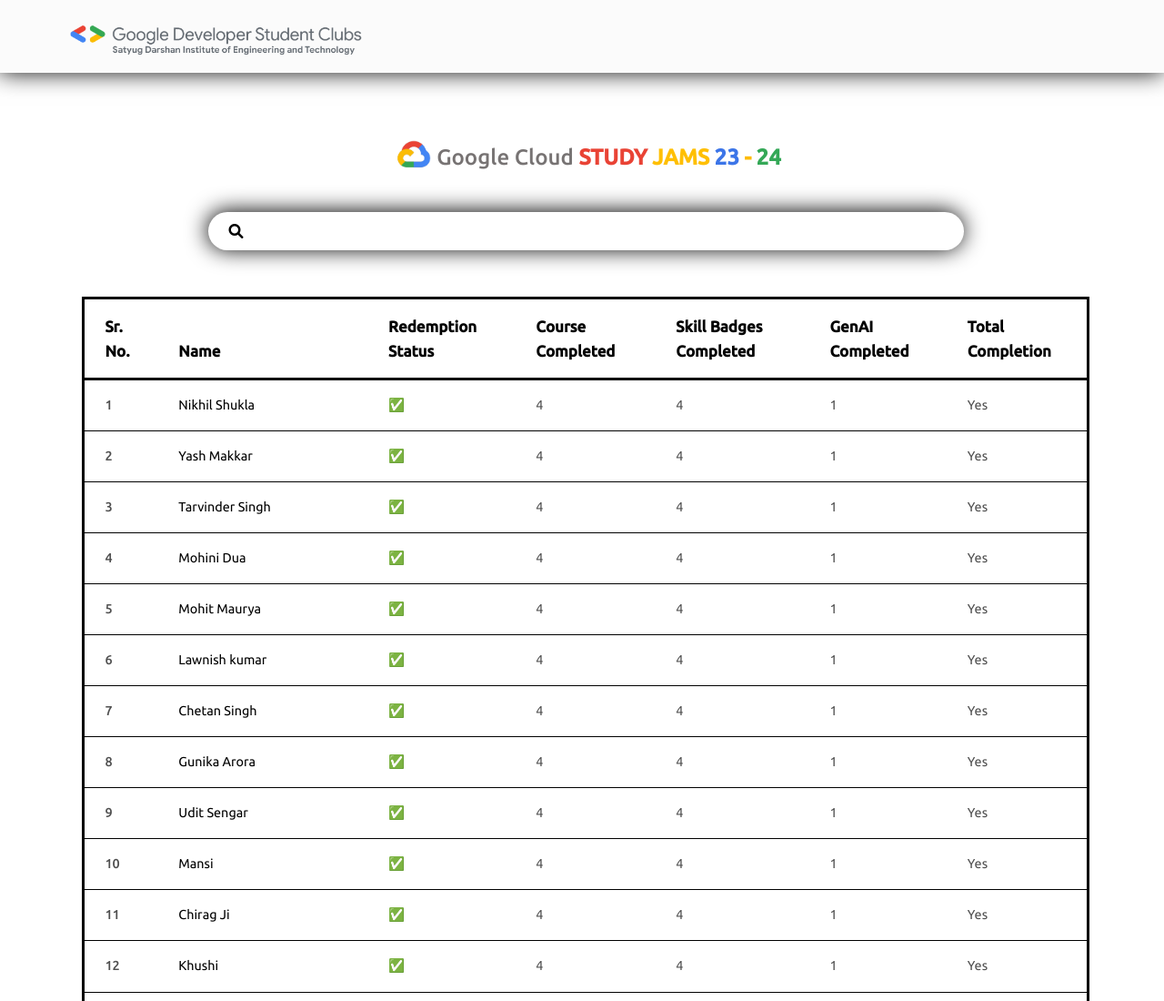
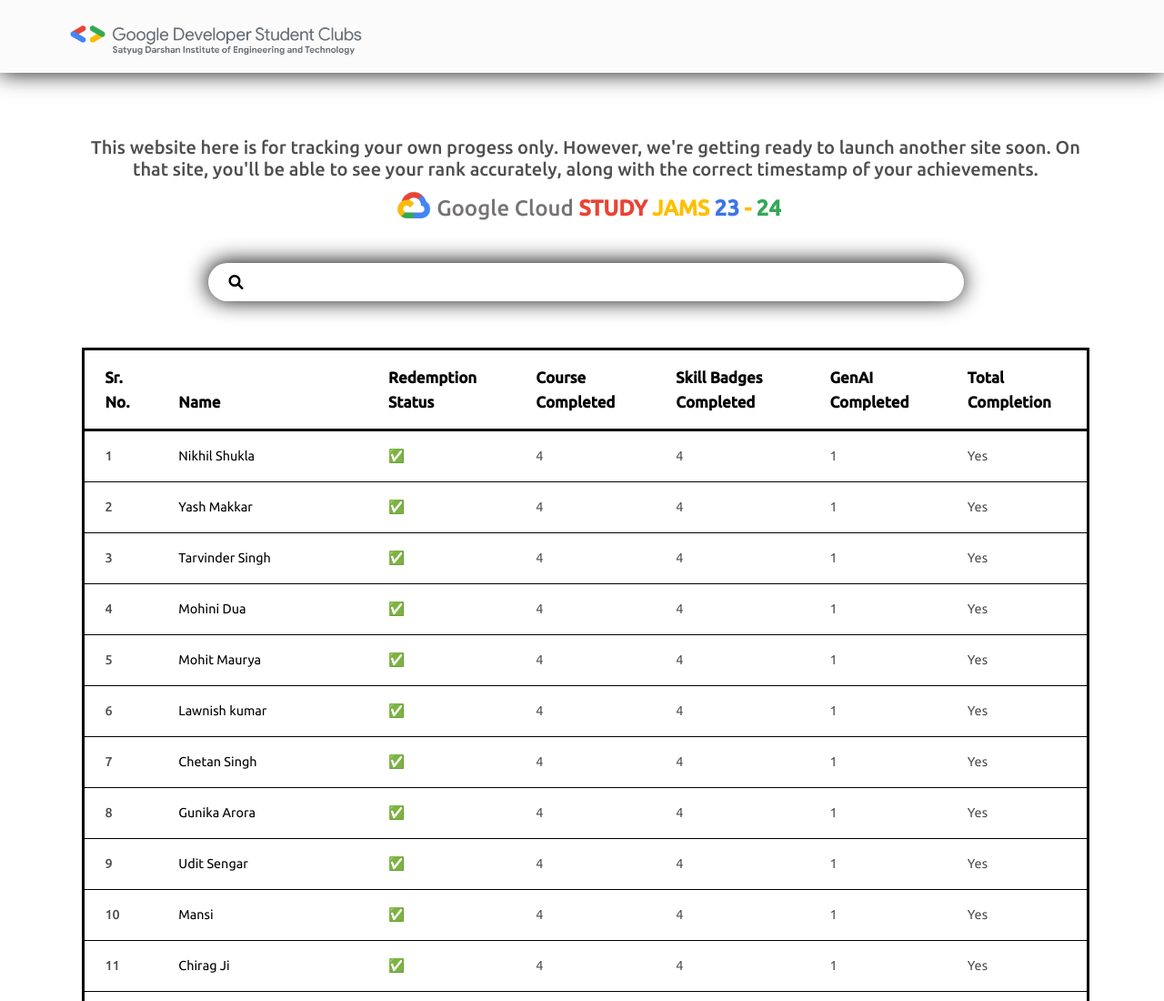
Before and after one commit to knighthood121/GDSC-SDIET-GCCP-PROGESS, a plain HTML site: page index.html in a window 1280 px wide. Shown: the top 1100 px of the page at 91% size. Drawn offline with nearby package versions, Linux system fonts and the light colour scheme.

Commit message:
Update index.html

```diff
--- a/index.html
+++ b/index.html
@@ -29,6 +29,10 @@
          </nav>
          <div class="container" style="padding-top: 0px; padding-bottom: 40px; padding-left: 20px; margin-top: 150px;">
             <div class="gccp_data text-center my-5">
+               <h5>
+                  This website here is for tracking your own progess only. However, we're getting ready to launch another site
+                  soon. On that site, you'll be able to see your rank accurately, along with the correct timestamp of your achievements.
+               </h5>
                <h4 style="font: weight 450;"><img src="/assets/cloudLg.png" alt="SDIET_logo" class="sdietlg"><span>Google </span>Cloud <b><span class="study">STUDY </span><span class="jams">JAMS </span><span class="num23">23</span><span class="sym-"> - </span><span class="num24">24</span></b></h4>
                <div class="custom-menu__right w-75 mx-auto ">
                   <i class="fa-solid fa-magnifying-glass icon"></i>
```
